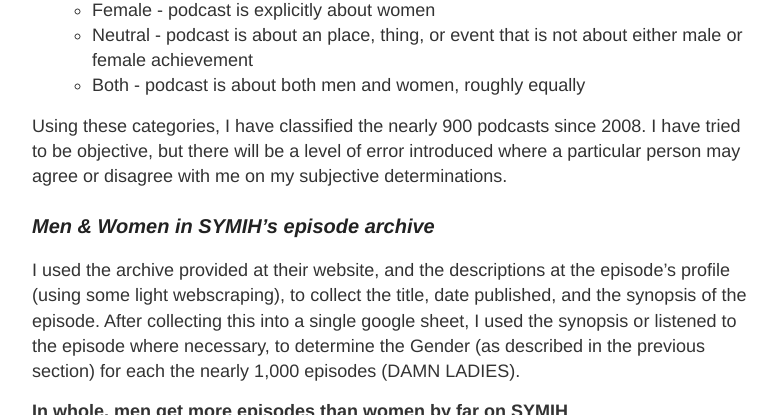
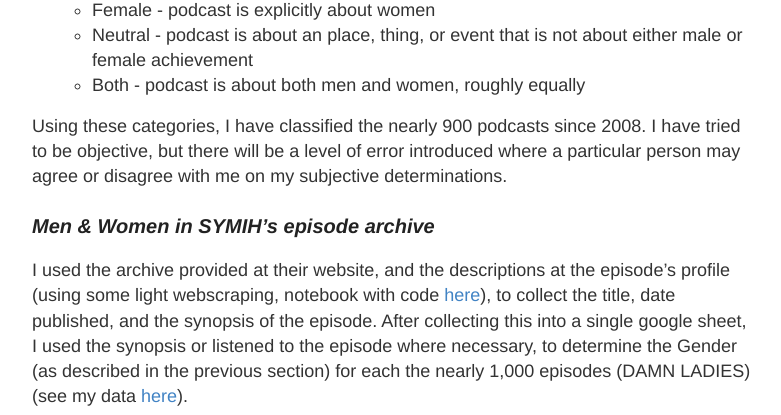
Before and after one commit to sjfwagner/sjfwagner.github.io, a Jekyll site: the page built from _posts/2016-06-01-gender-bias-in-SYMIH.md, in a window 1280 px wide and 900 px high, scrolled down 2807 px, cut to the strip 0-415 px from the top of the window. Shown: the whole strip, without its empty margins (248-1029 px from the left). Built offline with Jekyll 4.4.1, drawn with Linux system fonts in a browser that asks for light colours.

Commit message:
Updated 2016-06-01-gender-bias-in-SYMIH.md

```diff
--- a/_posts/2016-06-01-gender-bias-in-SYMIH.md
+++ b/_posts/2016-06-01-gender-bias-in-SYMIH.md
@@ -57,7 +57,7 @@ Using these categories, I have classified the nearly 900 podcasts since 2008. I
 
 ### _Men & Women in SYMIH’s episode archive_
 
-I used the archive provided at their website, and the descriptions at the episode’s profile (using some light webscraping), to collect the title, date published, and the synopsis of the episode. After collecting this into a single google sheet, I used the synopsis or listened to the episode where necessary, to determine the Gender (as described in the previous section) for each the nearly 1,000 episodes (DAMN LADIES).
+I used the archive provided at their website, and the descriptions at the episode’s profile (using some light webscraping, notebook with code [here](https://github.com/sjfwagner/Blog-code-snippets-and-notebooks/blob/master/SYMIH_Scrapes.ipynb)), to collect the title, date published, and the synopsis of the episode. After collecting this into a single google sheet, I used the synopsis or listened to the episode where necessary, to determine the Gender (as described in the previous section) for each the nearly 1,000 episodes (DAMN LADIES) (see my data [here](https://github.com/sjfwagner/Blog-code-snippets-and-notebooks/blob/master/SYMIH.csv)).
 
 **In whole, men get more episodes than women by far on SYMIH**
 
```
